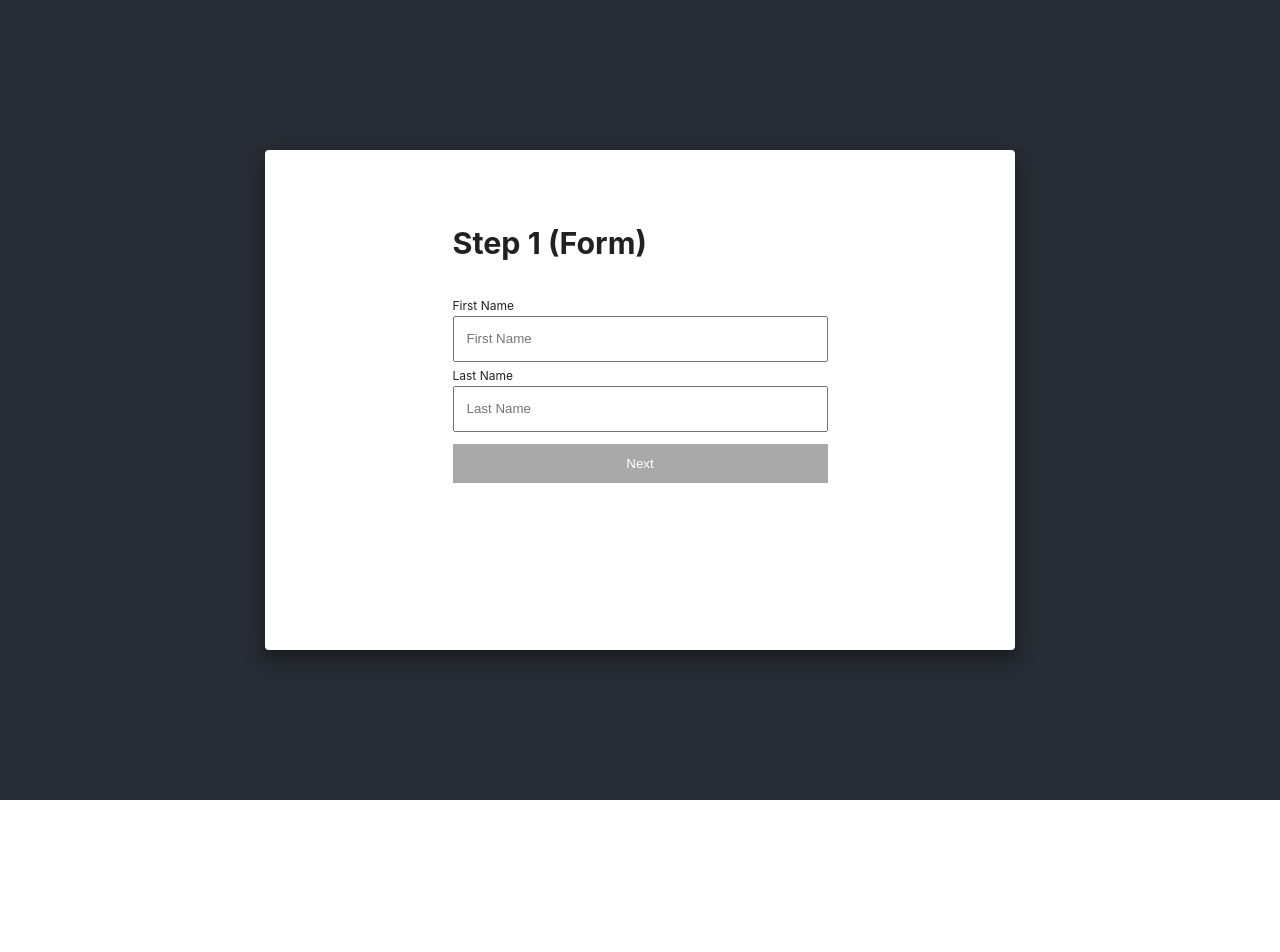
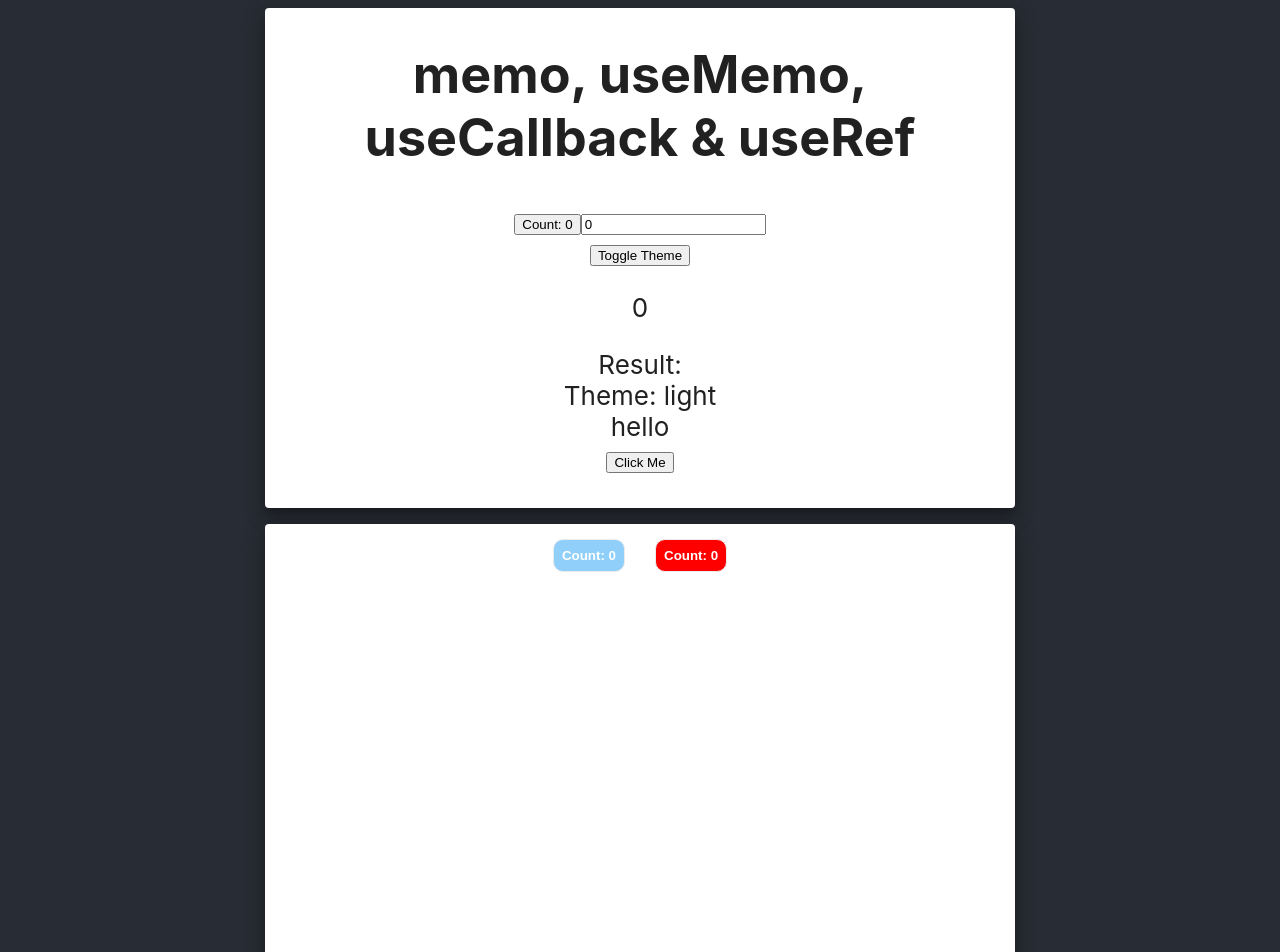
Before and after one commit to mayank30041995/motors-example, a React (Create React App) app in the folder client/: page / in a window 1280 px wide. Shown: the top 952 px of the page. Before the commit the page ends 800 px from the top, so only its background shows below. Built offline with nearby package versions, Linux system fonts and the light colour scheme.

Commit message:
Lazy load, and memo, usecallback,  & useRef use cases

```diff
--- a/client/src/App.js
+++ b/client/src/App.js
@@ -7,6 +7,10 @@ import RadioBtns from './components/RadioBtns'
 import DateRanges from './components/DateRanges'
 import axios from 'axios'
 import { socketURL } from './functions/url'
+import RefComponent from './components/RefComponent'
+import InfiniteList from './components/InfiniteList'
+import Dashboard from './components/Dashboard'
+import RefComponent2 from './components/RefComponent2'
 
 function App() {
   const navigate = useNavigate()
@@ -63,6 +67,10 @@ function App() {
     <div className="App">
       <header className="App-header">
         <SimplePaper>{renderSwitch(pathname)}</SimplePaper>
+        {/* <RefComponent /> */}
+        <RefComponent2 />
+        {/* <InfiniteList /> */}
+        {/* <Dashboard /> */}
       </header>
     </div>
   )
--- /dev/null
+++ b/client/src/components/Chart.js
@@ -0,0 +1,10 @@
+import React from 'react'
+
+export default function Chart({ data }) {
+  return (
+    <div>
+      <span>Chart</span>
+      <div>{JSON.stringify(data, null, 2)}</div>
+    </div>
+  )
+}
--- /dev/null
+++ b/client/src/components/ChildComponent.js
@@ -0,0 +1,13 @@
+import React from 'react'
+
+const ChildComponent = ({ data, onClick }) => {
+  console.log('ChildComponent rendered')
+  return (
+    <>
+      <div>{data}</div>
+      <button onClick={onClick}>Click Me</button>
+    </>
+  )
+}
+
+export default React.memo(ChildComponent)
--- /dev/null
+++ b/client/src/components/Dashboard.js
@@ -0,0 +1,37 @@
+import React, { useEffect, useState } from 'react'
+// import Chart from './Chart'
+
+function Dashboard() {
+  const [Chart, setChart] = useState(null)
+  const [data, setData] = useState(null)
+
+  // API call on mount
+  useEffect(() => {
+    fetch('https://raw.githubusercontent.com/jherr/pokemon/main/index.json')
+      .then((res) => res.json())
+      .then(async (result) => {
+        // new Promise((resolve) =>
+        //   setTimeout(() => {
+        //     resolve(setData(result))
+        //   }, [4000])
+        // )
+        // Chart component ko tabhi load karo jab data aa jaye
+        setData(result)
+        const { default: ChartComponent } = await import('./Chart')
+        setChart(() => ChartComponent)
+      })
+  }, [])
+
+  if (!data || !Chart) {
+    return <p>Loading dashboard...</p>
+  }
+
+  return (
+    <div>
+      <h2>Analytics</h2>
+      <Chart data={data} />
+    </div>
+  )
+}
+
+export default Dashboard
--- /dev/null
+++ b/client/src/components/InfiniteList.js
@@ -0,0 +1,33 @@
+import React, { useEffect, useRef, useState } from 'react'
+
+function InfiniteList() {
+  const [items, setItems] = useState(Array.from({ length: 10 }))
+  const loaderRef = useRef(null)
+
+  useEffect(() => {
+    const observer = new IntersectionObserver((entries) => {
+      if (entries[0].isIntersecting) {
+        new Promise((resolve) =>
+          setTimeout(() => {
+            resolve(
+              setItems((prev) => [...prev, ...Array.from({ length: 10 })])
+            )
+          }, 300)
+        )
+      }
+    })
+    if (loaderRef.current) observer.observe(loaderRef.current)
+    return () => observer.disconnect()
+  }, [])
+
+  return (
+    <div>
+      {items.map((_, i) => (
+        <p key={i}>Item {i + 1}</p>
+      ))}
+      <div ref={loaderRef}>Loading more...</div>
+    </div>
+  )
+}
+
+export default InfiniteList
--- /dev/null
+++ b/client/src/components/RefComponent.js
@@ -0,0 +1,49 @@
+import { Box, Paper } from '@mui/material'
+import React from 'react'
+import { useEffect } from 'react'
+import { useRef } from 'react'
+
+function RefComponent() {
+  const inputEL = useRef(0)
+
+  const onButtonClick = () => {
+    // new Promise((resolve) =>
+    //   setTimeout(() => {
+    //     console.log('timer hits.....')
+    //     resolve()
+    //   }, 3000)
+    // )
+
+    inputEL.current.value = parseInt(inputEL.current.value || 0) + 1
+    inputEL.current.focus()
+    console.log('inputEl', inputEL.current.value)
+  }
+
+  useEffect(() => {
+    console.log('inputEL.current.value', inputEL.current.value)
+  }, [inputEL.current.value])
+
+  return (
+    <Box
+      sx={{
+        display: 'flex',
+        flexWrap: 'wrap',
+        '& > :not(style)': {
+          m: 1,
+          width: 750,
+          height: 500,
+        },
+      }}
+    >
+      <Paper elevation={12}>
+        <h2>RefComponent {JSON.stringify(inputEL.current)}</h2>
+
+        <input ref={inputEL} type="text" />
+
+        <button onClick={onButtonClick}>Focus Input</button>
+      </Paper>
+    </Box>
+  )
+}
+
+export default RefComponent
--- /dev/null
+++ b/client/src/components/RefComponent2.js
@@ -0,0 +1,54 @@
+import { Box, Paper } from '@mui/material'
+import React, { useEffect, useState, useRef } from 'react'
+
+let style = {
+  fontWeight: 600,
+  border: '1px solid #ebebebff',
+  padding: '8px',
+  borderRadius: '10px',
+  color: '#FFF',
+  background: 'red',
+  margin: '15px',
+}
+function RefComponent2() {
+  const [count, setCount] = useState(0)
+  const prevCount = useRef()
+
+  useEffect(() => {
+    if (prevCount.current !== undefined && prevCount.current !== count) {
+      console.log('Count changed:', prevCount.current, '→', count)
+    }
+    prevCount.current = count // prev value ko store karo
+  }, [count]) // dependency array → ye tab chalega jab count change hoga
+
+  return (
+    <Box
+      sx={{
+        display: 'flex',
+        flexWrap: 'wrap',
+        '& > :not(style)': {
+          m: 1,
+          width: 750,
+          height: 500,
+        },
+      }}
+    >
+      <Paper elevation={12}>
+        <button
+          style={{
+            ...style,
+            background: '#8fcffaff',
+          }}
+          onClick={() => setCount(count + 1)}
+        >
+          Count: {count}
+        </button>
+        <button style={{ ...style }} onClick={() => setCount(count)}>
+          Count: {count}
+        </button>
+      </Paper>
+    </Box>
+  )
+}
+
+export default RefComponent2
--- a/client/src/components/SimplePaper.js
+++ b/client/src/components/SimplePaper.js
@@ -1,8 +1,42 @@
 import * as React from 'react'
 import Box from '@mui/material/Box'
 import Paper from '@mui/material/Paper'
+import { useState } from 'react'
+import ChildComponent from './ChildComponent'
+import { useMemo } from 'react'
+import { useCallback } from 'react'
+import Dashboard from './Dashboard'
 
 export default function SimplePaper({ children }) {
+  const [count, setCount] = useState(0)
+  const [number, setNumber] = useState(0)
+  const [data, setData] = useState('hello')
+  const [theme, setTheme] = useState('light')
+
+  const expensiveCalculation = (num) => {
+    console.log('Calculating...')
+    for (let i = 0; i < 100000000; i++) {
+      num += 1
+    }
+    return num
+  }
+
+  const memoizedValue = useMemo(() => {
+    if (number) {
+      return expensiveCalculation(number)
+    }
+  }, [number])
+
+  const handleClick = () => {
+    console.log('Button Clicked')
+    setCount(count + 1)
+  }
+
+  const memorizedHandleClick = useCallback(() => {
+    console.log('Button Clicked Memorized')
+    setCount((prevCount) => prevCount + 1)
+  }, [])
+
   return (
     <Box
       sx={{
@@ -15,7 +49,36 @@ export default function SimplePaper({ children }) {
         },
       }}
     >
-      <Paper elevation={12}>{children}</Paper>
+      <Paper elevation={12}>
+        <h1>memo, useMemo, useCallback & useRef</h1>
+        <button
+          onClick={() => {
+            if (count < 10) {
+              setCount(count + 1)
+            } else {
+              setData('hii')
+            }
+          }}
+        >
+          Count: {count}
+        </button>
+
+        <input
+          type="number"
+          value={number}
+          onChange={(e) => setNumber(parseInt(e.target.value))}
+        />
+        <br />
+        <button onClick={() => setTheme(theme === 'light' ? 'dark' : 'light')}>
+          Toggle Theme
+        </button>
+        <p>{count}</p>
+        <div>Result: {memoizedValue}</div>
+        <div>Theme: {theme}</div>
+        <ChildComponent data={data} onClick={memorizedHandleClick} />
+        {/* <Dashboard /> */}
+        {children}
+      </Paper>
     </Box>
   )
 }
--- a/client/src/index.js
+++ b/client/src/index.js
@@ -1,6 +1,6 @@
 import * as React from 'react'
-import * as ReactDOM from 'react-dom'
-// import ReactDOM from 'react-dom/client'
+// import * as ReactDOM from 'react-dom'
+import ReactDOM from 'react-dom/client'
 import { createBrowserRouter, RouterProvider } from 'react-router-dom'
 
 import './index.css'
```
Also changed, not shown: 1 other file (tests, documents, lock files or other folders).
